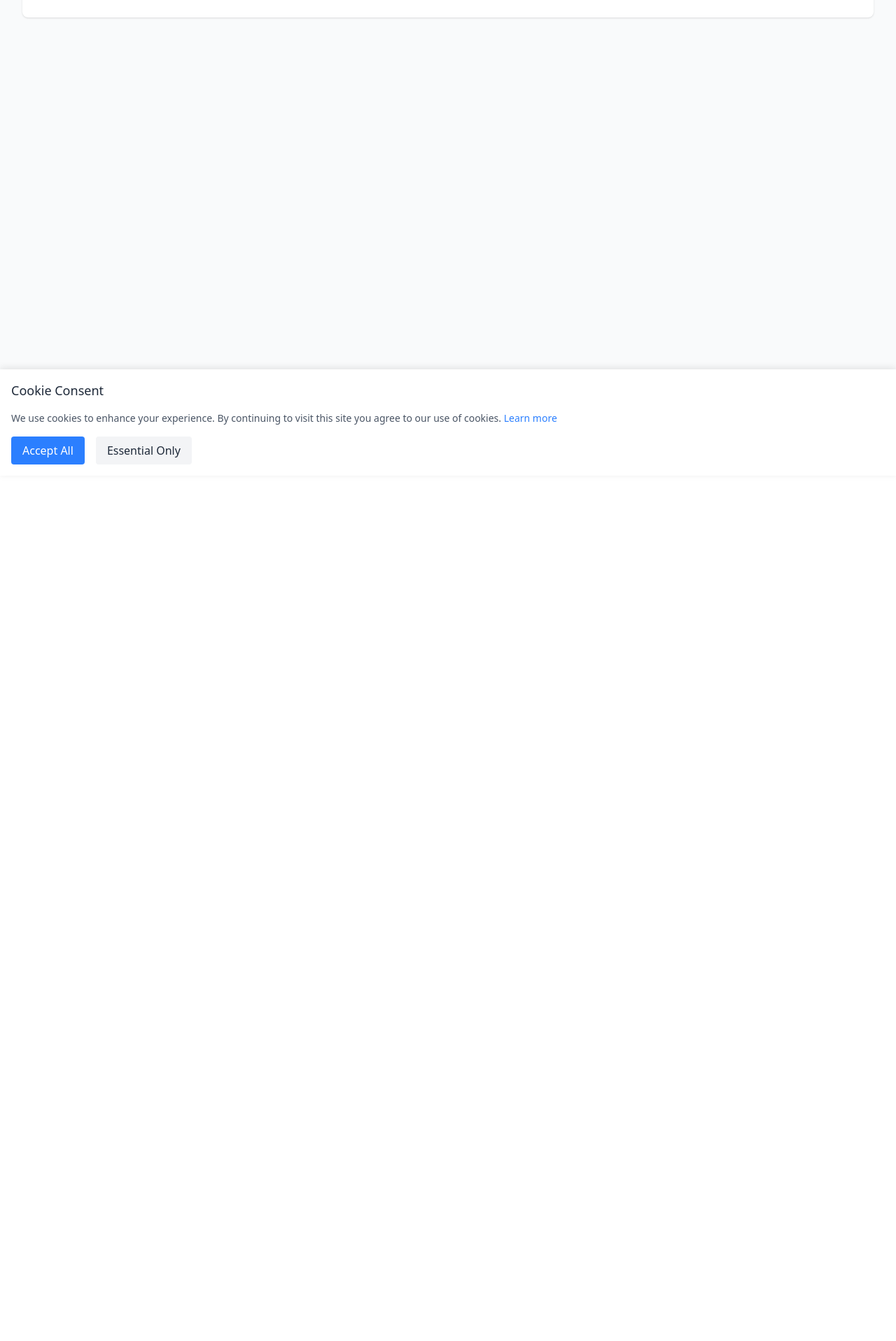
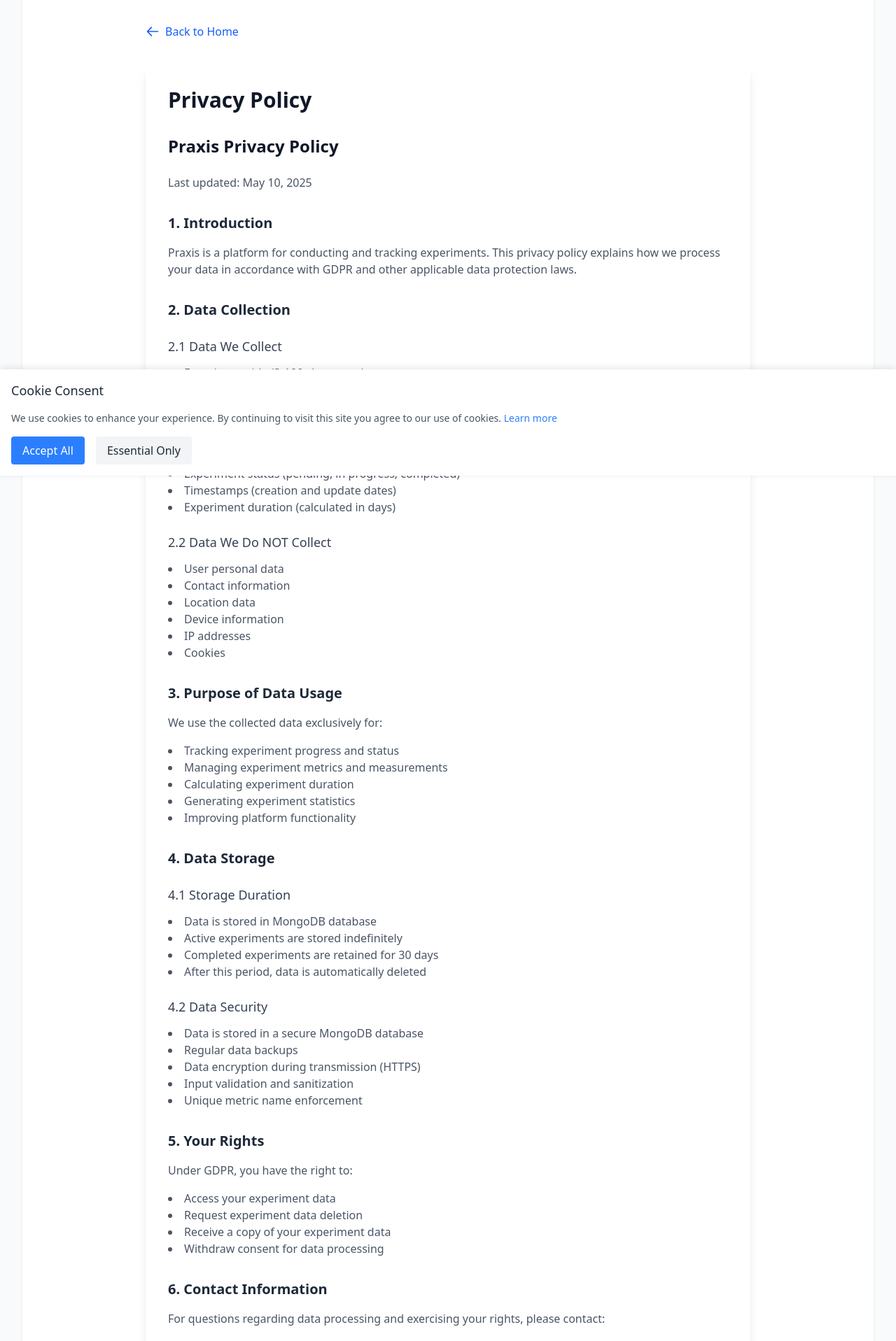
Before and after one commit to Whytalik/praxis, a Vue app in the folder frontend/: page /privacy-policy in a window 1280 px wide. Shown: the part 120-2037 px from the top of the page at 70% size. Before the commit the page ends 800 px from the top, so only its background shows below. Built offline with nearby package versions, Linux system fonts and the light colour scheme; no server answers.

Commit message:
chore: add privacy policy documentation

```diff
--- a/frontend/package.json
+++ b/frontend/package.json
@@ -15,6 +15,7 @@
     "@tailwindcss/vite": "^4.1.6",
     "axios": "^1.9.0",
     "chart.js": "^3.9.1",
+    "marked": "^15.0.11",
     "pinia": "^3.0.2",
     "tailwindcss": "^4.1.6",
     "vue": "^3.5.13",
--- /dev/null
+++ b/frontend/public/PRIVACY_POLICY.md
@@ -0,0 +1,88 @@
+# Praxis Privacy Policy
+
+Last updated: May 10, 2025
+
+## 1. Introduction
+
+Praxis is a platform for conducting and tracking experiments. This privacy policy explains how we process your data in accordance with GDPR and other applicable data protection laws.
+
+## 2. Data Collection
+
+### 2.1 Data We Collect
+
+- Experiment title (3-100 characters)
+- Experiment description (up to 1000 characters)
+- Experiment metrics:
+  - Metric name
+  - Metric type
+  - Custom validation rules
+- Experiment status (pending, in progress, completed)
+- Timestamps (creation and update dates)
+- Experiment duration (calculated in days)
+
+### 2.2 Data We Do NOT Collect
+
+- User personal data
+- Contact information
+- Location data
+- Device information
+- IP addresses
+- Cookies
+
+## 3. Purpose of Data Usage
+
+We use the collected data exclusively for:
+
+- Tracking experiment progress and status
+- Managing experiment metrics and measurements
+- Calculating experiment duration
+- Generating experiment statistics
+- Improving platform functionality
+
+## 4. Data Storage
+
+### 4.1 Storage Duration
+
+- Data is stored in MongoDB database
+- Active experiments are stored indefinitely
+- Completed experiments are retained for 30 days
+- After this period, data is automatically deleted
+
+### 4.2 Data Security
+
+- Data is stored in a secure MongoDB database
+- Regular data backups
+- Data encryption during transmission (HTTPS)
+- Input validation and sanitization
+- Unique metric name enforcement
+
+## 5. Your Rights
+
+Under GDPR, you have the right to:
+
+- Access your experiment data
+- Request experiment data deletion
+- Receive a copy of your experiment data
+- Withdraw consent for data processing
+
+## 6. Contact Information
+
+For questions regarding data processing and exercising your rights, please contact:
+
+- Email: [ipz224_tvs@student.ztu.edu.ua]
+- GitHub Issues: [https://github.com/Whytalik/praxis]
+
+## 7. Privacy Policy Changes
+
+We may update this privacy policy. We will notify you of any significant changes through:
+
+- Updating the date in this document
+- Repository notifications
+
+## 8. Legal Basis for Data Processing
+
+Data processing is based on:
+
+- Your consent
+- Contractual necessity
+- Legitimate interests in service improvement
--- a/frontend/src/layout/Footer.vue
+++ b/frontend/src/layout/Footer.vue
@@ -6,12 +6,12 @@
           © {{ new Date().getFullYear() }} Praxis. All rights reserved.
         </p>
         <div class="flex space-x-6">
-          <a href="#" class="text-gray-400 hover:text-gray-500">
+          <router-link
+            to="/privacy-policy"
+            class="text-gray-400 hover:text-gray-500"
+          >
             Privacy Policy
-          </a>
-          <a href="#" class="text-gray-400 hover:text-gray-500">
-            Terms of Service
-          </a>
+          </router-link>
         </div>
       </div>
     </div>
--- a/frontend/src/router/index.js
+++ b/frontend/src/router/index.js
@@ -3,6 +3,7 @@
 import Experiments from "@views/experiment/Experiments.vue";
 import ExperimentDetail from "@views/experiment/ExperimentDetail.vue";
 import ExperimentCreate from "@views/experiment/ExperimentCreate.vue";
+import PrivacyPolicy from "@/views/PrivacyPolicy.vue";
 
 const routes = [
   {
@@ -25,10 +26,15 @@
     name: "ExperimentDetail",
     component: ExperimentDetail,
   },
+  {
+    path: "/privacy-policy",
+    name: "privacy-policy",
+    component: PrivacyPolicy,
+  },
 ];
 
 const router = createRouter({
-  history: createWebHistory(),
+  history: createWebHistory(import.meta.env.BASE_URL),
   routes,
 });
 
--- /dev/null
+++ b/frontend/src/views/PrivacyPolicy.vue
@@ -0,0 +1,58 @@
+<template>
+  <div class="max-w-4xl mx-auto px-4 py-8">
+    <div class="mb-8">
+      <router-link
+        to="/"
+        class="inline-flex items-center text-blue-600 hover:text-blue-800"
+      >
+        <svg
+          class="w-5 h-5 mr-2"
+          fill="none"
+          stroke="currentColor"
+          viewBox="0 0 24 24"
+        >
+          <path
+            stroke-linecap="round"
+            stroke-linejoin="round"
+            stroke-width="2"
+            d="M10 19l-7-7m0 0l7-7m-7 7h18"
+          />
+        </svg>
+        Back to Home
+      </router-link>
+    </div>
+
+    <div class="bg-white rounded-lg shadow-lg p-8">
+      <h1 class="text-3xl font-bold mb-8 text-gray-900">Privacy Policy</h1>
+      <div class="prose prose-blue max-w-none">
+        <div
+          v-html="formattedPolicy"
+          class="[&>h1]:text-2xl [&>h1]:font-bold [&>h1]:text-gray-900 [&>h1]:mb-6 [&>h2]:text-xl [&>h2]:font-semibold [&>h2]:text-gray-800 [&>h2]:mb-4 [&>h2]:mt-8 [&>h3]:text-lg [&>h3]:font-medium [&>h3]:text-gray-700 [&>h3]:mb-3 [&>h3]:mt-6 [&>p]:text-gray-600 [&>p]:mb-4 [&>ul]:list-disc [&>ul]:list-inside [&>ul]:mb-4 [&>ul]:text-gray-600 [&>li]:mb-2 [&>strong]:font-semibold [&>strong]:text-gray-800"
+        ></div>
+      </div>
+    </div>
+  </div>
+</template>
+
+<script setup>
+import { ref, onMounted, computed } from "vue";
+import axios from "axios";
+import { marked } from "marked";
+
+const privacyPolicy = ref("");
+
+const formattedPolicy = computed(() => {
+  if (!privacyPolicy.value) return "";
+  return marked(privacyPolicy.value);
+});
+
+onMounted(async () => {
+  try {
+    const response = await axios.get("/PRIVACY_POLICY.md");
+    privacyPolicy.value = response.data;
+  } catch (error) {
+    console.error("Error loading privacy policy:", error);
+    privacyPolicy.value = "Privacy policy not available at the moment.";
+  }
+});
+</script>
```
Also changed, not shown: 2 other files (tests, documents, lock files or other folders).
